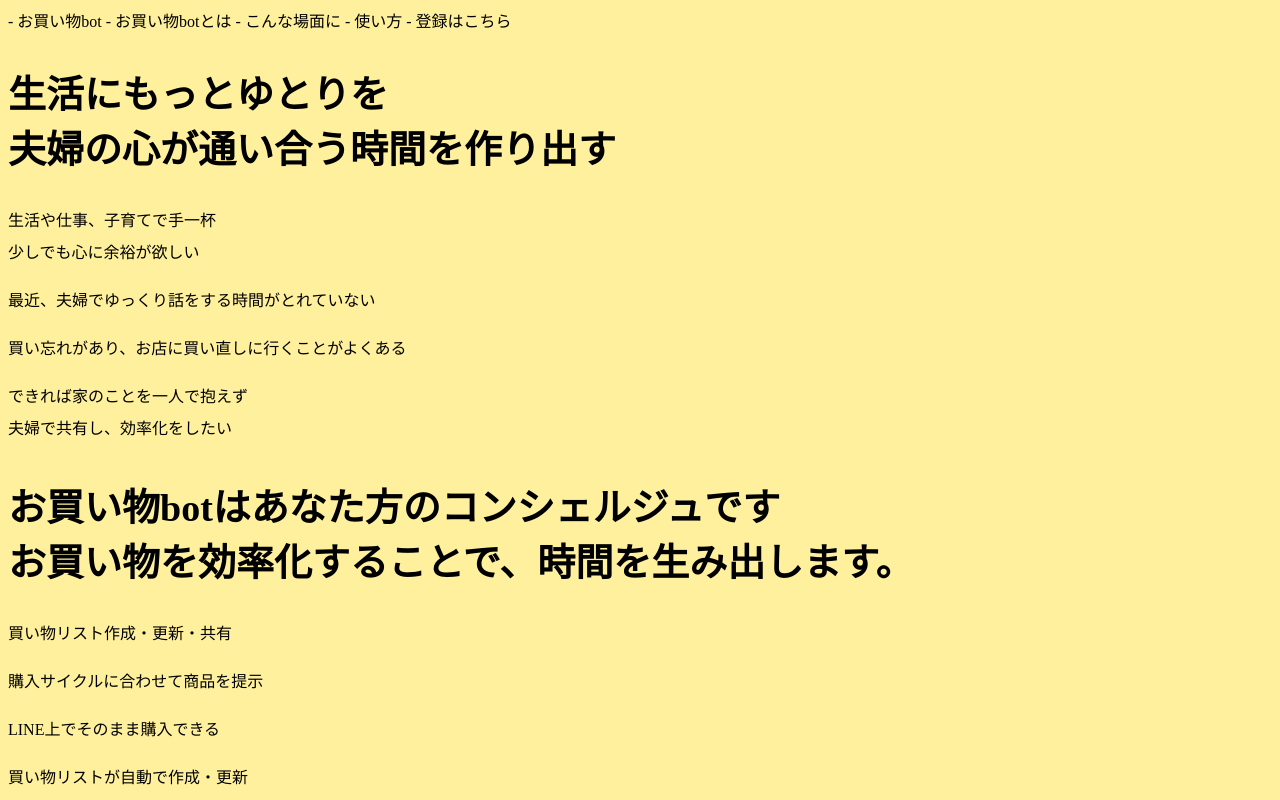
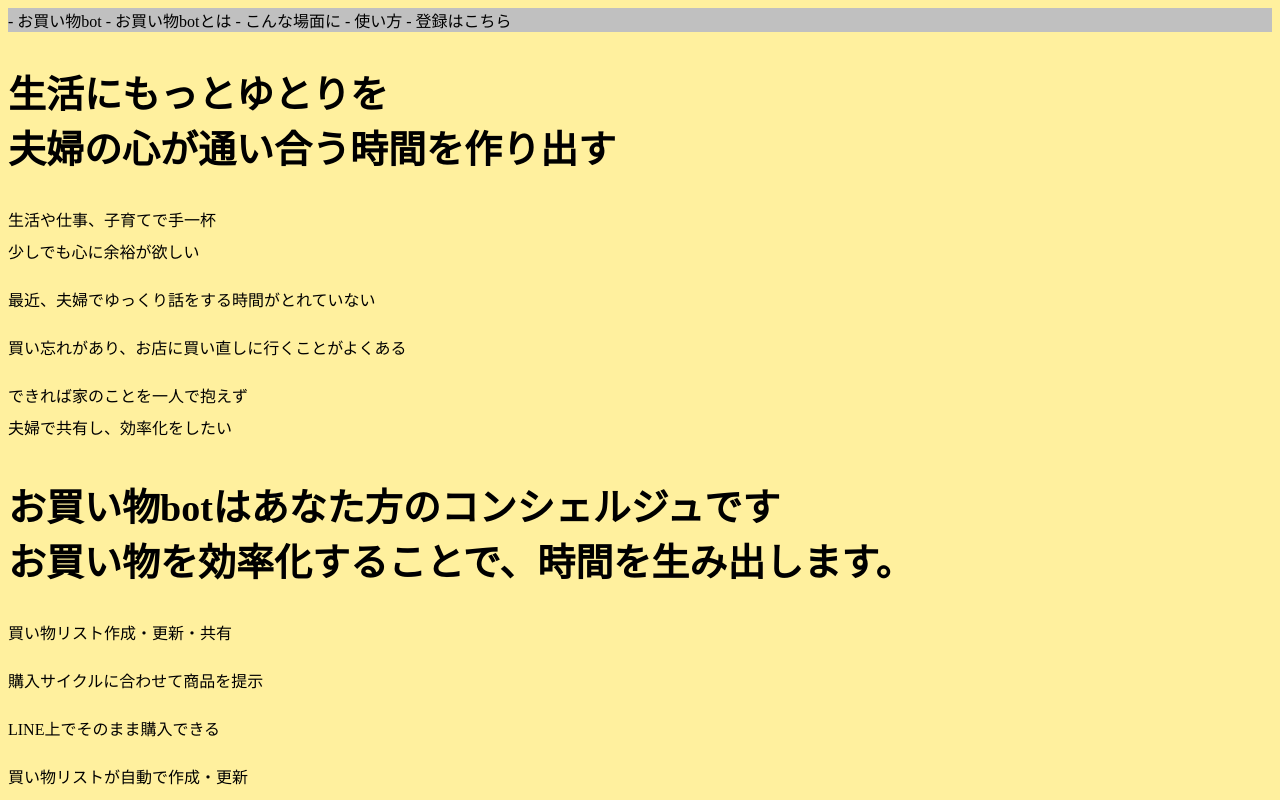
Before and after one commit to masatakashida/planet_space_company, a plain HTML site: page index.html in a window 1280 px wide. Shown: the top 800 px of the page. Drawn offline with Linux system fonts and the light colour scheme.

Commit message:
ヘッダーに色

```diff
--- a/main.css
+++ b/main.css
@@ -1,4 +1,5 @@
 @charset "UTF-8";
+nav {background: silver;}
 body {font-family: Meiryo;
       background-color: #fff09e}
 h1 {font-size: 38px;}
```
